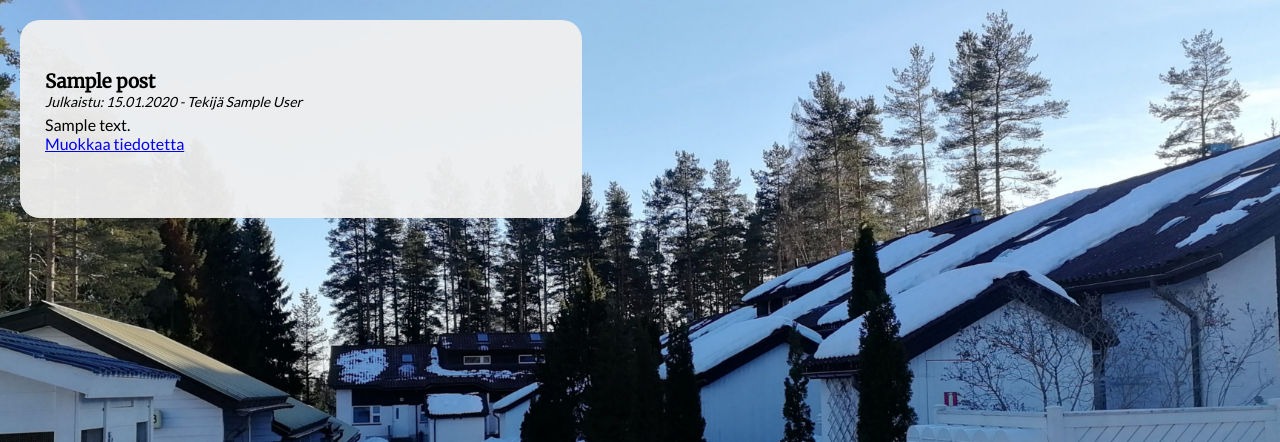
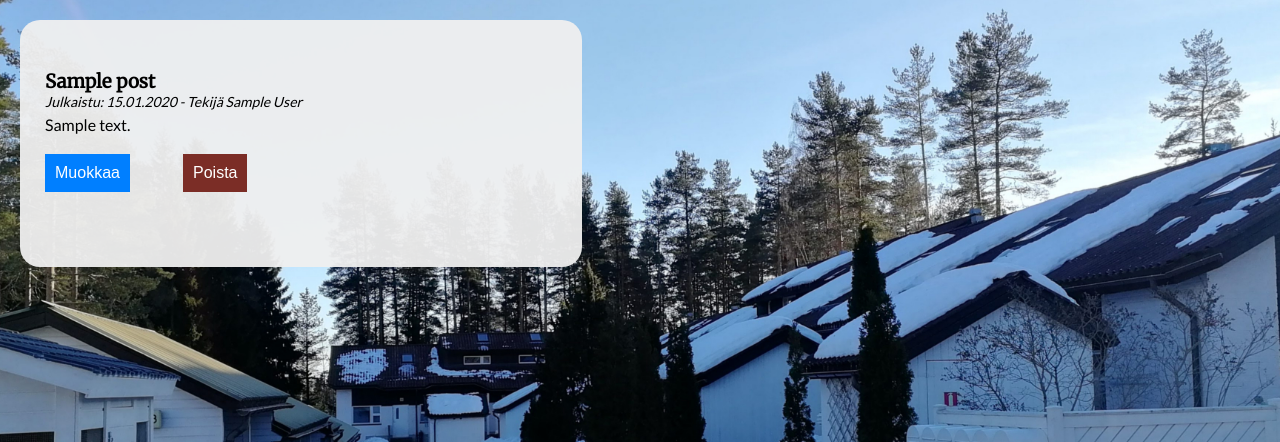
Before and after one commit to Zigelzi/Hakulintie, a Flask app: page /tiedote/1 in a window 1280 px wide. Shown: the part 90-532 px from the top of the page. Run offline with Flask 2, Linux system fonts and the light colour scheme; a user stored in the database is signed in; tables that the repository leaves empty hold one stand-in row (values such as "Sample post").

Commit message:
Added update and delete post button and styling

```diff
--- a/hakulintie/forms.py
+++ b/hakulintie/forms.py
@@ -4,21 +4,22 @@ from wtforms import StringField, PasswordField, SubmitField, BooleanField, TextA
 from wtforms.validators import DataRequired, Email, Length, EqualTo, ValidationError
 from hakulintie.models import Users
 
+data_req_msg = 'Pakollinen kenttä'
 
 # Form for registering new users.
 class Rekisteroidy(FlaskForm):
-    first_name = StringField('Etunimi', validators=[DataRequired()])
-    last_name = StringField('Sukunimi', validators=[DataRequired()])
+    first_name = StringField('Etunimi', validators=[DataRequired(message=data_req_msg)])
+    last_name = StringField('Sukunimi', validators=[DataRequired(message=data_req_msg)])
     house =  StringField('Asunto',
-                         validators=[DataRequired(),
+                         validators=[DataRequired(message=data_req_msg),
                                      Length(max=3, message='Talon numerossa voi olla vain kolme merkkikä')])
     email = StringField('Sähköposti',
-                        validators=[DataRequired(), Email(message="Ei voimassa oleva sähköposti")])
+                        validators=[DataRequired(message=data_req_msg), Email(message="Ei voimassa oleva sähköposti")])
     password = PasswordField('Salasana',
-                             validators=[DataRequired(),
+                             validators=[DataRequired(message=data_req_msg),
                                          Length(min=8, message="Salasanan täytyy olla vähintään 8 merkkiä pitkä")])
     confirm_pw = PasswordField('Vahvista salasana',
-                               validators= [DataRequired(), EqualTo('password', message="Salasana ei täsmää")])
+                               validators= [DataRequired(message=data_req_msg), EqualTo('password', message="Salasana ei täsmää")])
     submit = SubmitField('Luo tunnus')
 
     # Custom validation to validate that email is not in use
@@ -35,21 +36,21 @@ class Rekisteroidy(FlaskForm):
 # Form for logging in to the site.
 class Kirjaudu(FlaskForm):
     email = StringField('Sähköposti',
-                        validators=[DataRequired(), Email(message="Ei voimassa oleva sähköposti")])
+                        validators=[DataRequired(message=data_req_msg), Email(message="Ei voimassa oleva sähköposti")])
     password = PasswordField('Salasana',
-                             validators=[DataRequired()])
+                             validators=[DataRequired(message=data_req_msg)])
     remember = BooleanField('Muista minut')
     submit = SubmitField('Kirjaudu sisään')
 
 # Form for registering new users.
 class PaivitaTili(FlaskForm):
-    first_name = StringField('Etunimi', validators=[DataRequired()])
-    last_name = StringField('Sukunimi', validators=[DataRequired()])
+    first_name = StringField('Etunimi', validators=[DataRequired(message=data_req_msg)])
+    last_name = StringField('Sukunimi', validators=[DataRequired(message=data_req_msg)])
     house =  StringField('Asunto',
-                         validators=[DataRequired(),
+                         validators=[DataRequired(message=data_req_msg),
                                      Length(max=3, message='Talon numerossa voi olla vain kolme merkkikä')])
     email = StringField('Sähköposti',
-                        validators=[DataRequired(), Email(message="Ei voimassa oleva sähköposti")])
+                        validators=[DataRequired(message=data_req_msg), Email(message="Ei voimassa oleva sähköposti")])
     submit = SubmitField('Päivitä tiedot')
 
     # Custom validation to validate that email is not in use
@@ -63,11 +64,11 @@ class PaivitaTili(FlaskForm):
                 raise ValidationError('Tämä sähköpostiosoite on jo käytössä.')
 
 class LuoTiedote(FlaskForm):
-    title = StringField('Tiedotteen otsikko', validators=[DataRequired()])
-    content = TextAreaField('Tiedotteen sisältö', validators=[DataRequired()])
+    title = StringField('Tiedotteen otsikko', validators=[DataRequired(message=data_req_msg)])
+    content = TextAreaField('Tiedotteen sisältö', validators=[DataRequired(message=data_req_msg)])
     submit = SubmitField('Luo tiedote')
 
 class MuokkaaTiedote(FlaskForm):
-    title = StringField('Tiedotteen otsikko', validators=[DataRequired()])
-    content = TextAreaField('Tiedotteen sisältö', validators=[DataRequired()])
+    title = StringField('Tiedotteen otsikko', validators=[DataRequired(message=data_req_msg)])
+    content = TextAreaField('Tiedotteen sisältö', validators=[DataRequired(message=data_req_msg)])
     submit = SubmitField('Muokkaa tiedotetta')
--- a/hakulintie/routes.py
+++ b/hakulintie/routes.py
@@ -133,3 +133,14 @@ def muokkaa_tiedotetta(tiedote_id):
         form.content.data = tiedote.content
     return render_template('create_post.html', title='Muokkaa tiedotetta', tiedote=tiedote, form=form,
                            legend='Muokkaa tiedotetta')
+
+@app.route("/tiedote/<int:tiedote_id>/poista", methods=['POST'])
+@login_required
+def poista_tiedote(tiedote_id):
+    tiedote = Posts.query.get_or_404(tiedote_id)
+    if tiedote.author != current_user:
+        abort(403)
+    db.session.delete(tiedote)
+    db.session.commit()
+    flash('Tiedote poistettu!')
+    return redirect(url_for('index'))
--- a/hakulintie/static/css/style.css
+++ b/hakulintie/static/css/style.css
@@ -294,6 +294,24 @@ Class selectors
     background-color: aquamarine;
 }
 
+.inline-form {
+    display: inline-block;
+}
+
+.btn {
+    margin: 20px 50px 10px 0 !important;
+    padding: 10px !important;
+    font-size: 1rem !important;
+}
+
+.btn-modify {
+    background-color: #007fff !important;
+}
+
+.btn-danger {
+    background-color: #7b2d26 !important;
+}
+
 
 /* ------------------------
 Animations and transitions
--- a/hakulintie/templates/post.html
+++ b/hakulintie/templates/post.html
@@ -11,7 +11,14 @@
             <p>
                 {{ tiedote.content }}
             </p>
-            <a href="{{ url_for('muokkaa_tiedotetta', tiedote_id = tiedote.id) }} ">Muokkaa tiedotetta</a>
+            {% if tiedote.author == current_user %}
+            <form class="inline-form" action="{{ url_for('muokkaa_tiedotetta', tiedote_id = tiedote.id) }}" method="GET">
+                <input type="submit" value="Muokkaa" class="btn btn-modify">
+            </form>
+            <form class="inline-form" action="{{ url_for('poista_tiedote', tiedote_id=tiedote.id) }}" method="POST">
+                <input type="submit" value="Poista" class="btn btn-danger">
+            </form>
+            {% endif %}
         </div>
     </div>
     <!-- End of Tiedotteet -->
```
